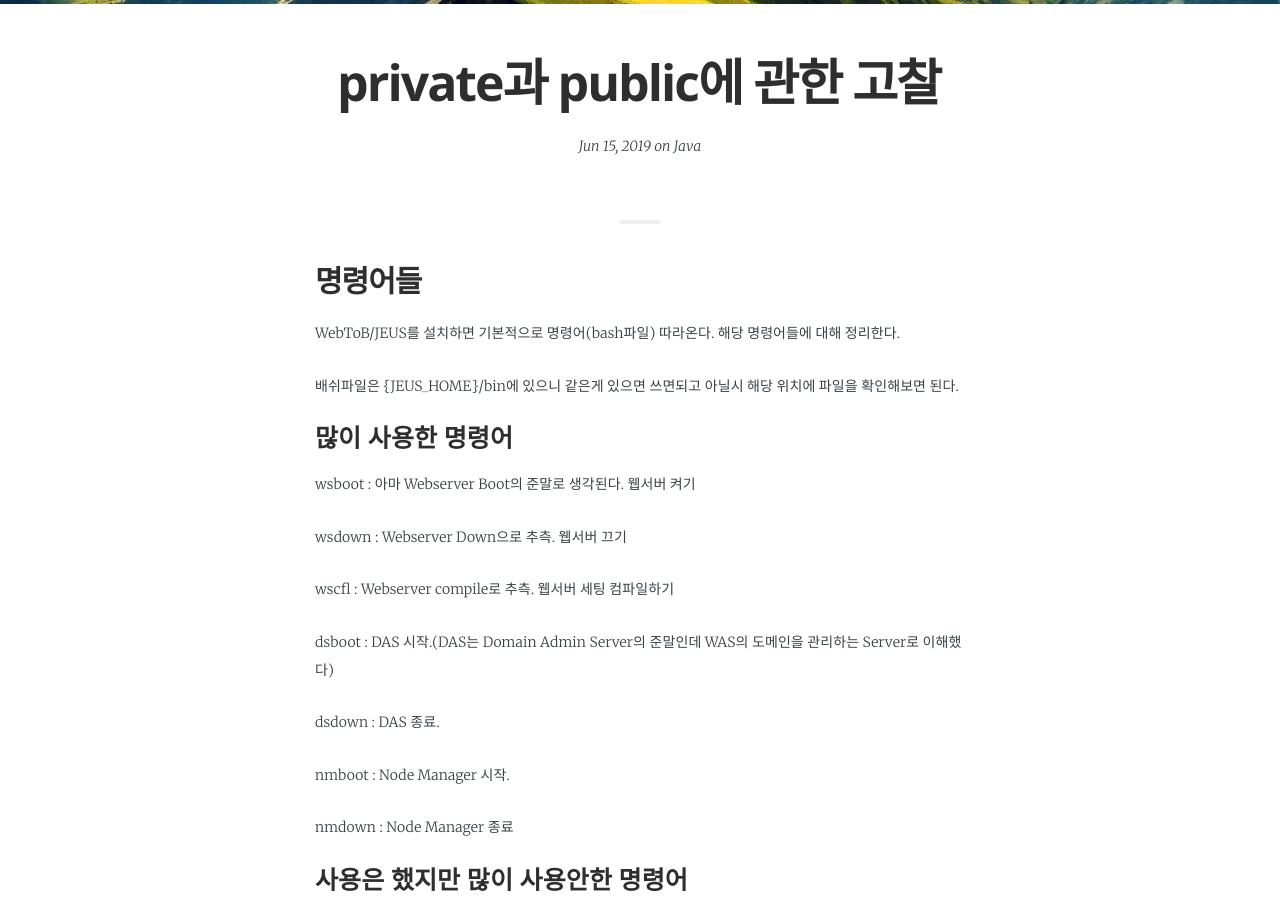
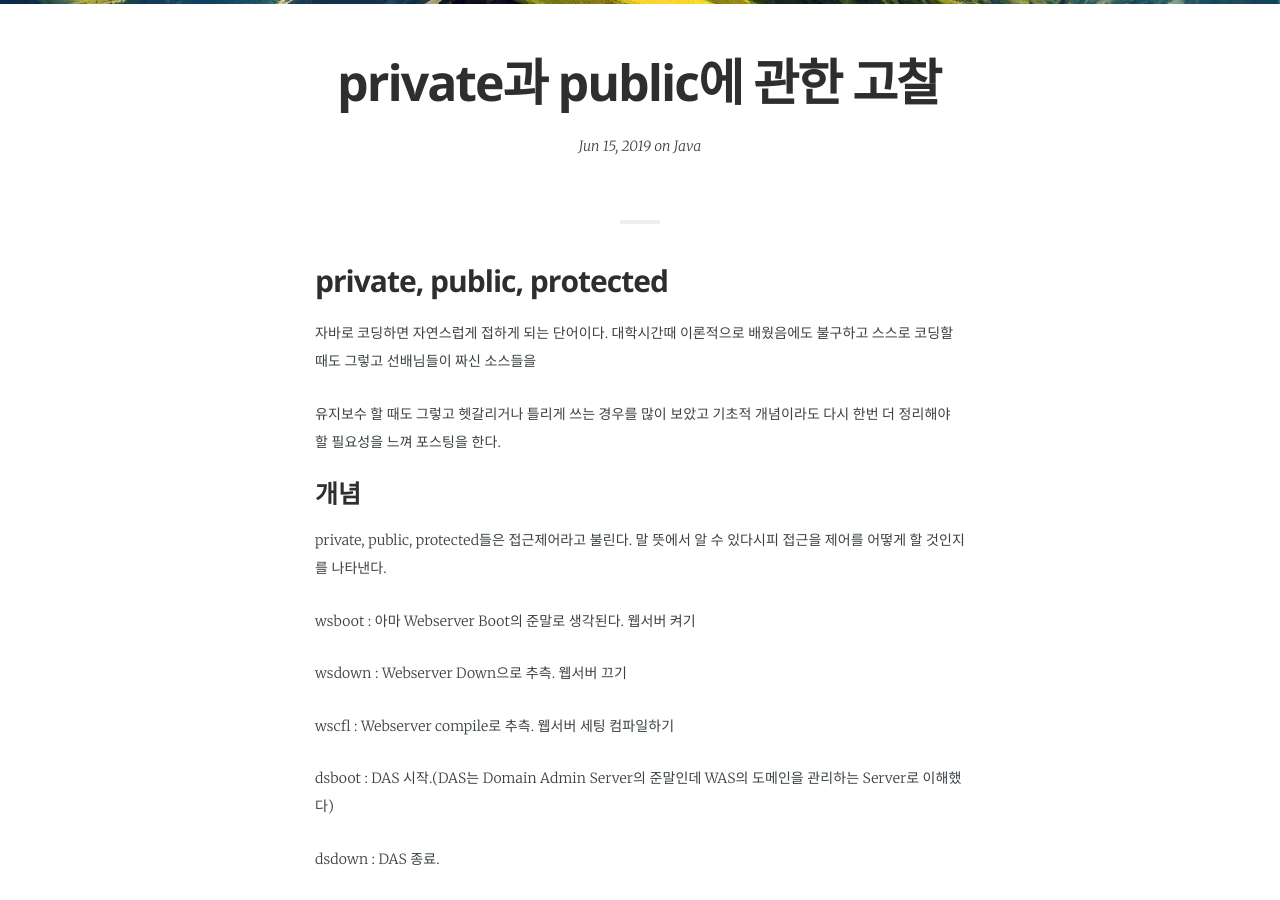
Before and after one commit to jwillmer/jekyllDecent, a Jekyll site: the page built from _posts/2019-06-15-Java.md, in a window 1280 px wide and 900 px high, scrolled down 284 px. Built offline with Jekyll 4.4.1, drawn with Linux system fonts in a browser that asks for light colours; some web fonts are replaced.

Commit message:
Update 2019-06-15-Java.md

```diff
--- a/_posts/2019-06-15-Java.md
+++ b/_posts/2019-06-15-Java.md
@@ -12,13 +12,19 @@ language:          KO
 comments:          true
 ---
 
-## 명령어들
+## private, public, protected
 
-WebToB/JEUS를 설치하면 기본적으로 명령어(bash파일) 따라온다. 해당 명령어들에 대해 정리한다.
+자바로 코딩하면 자연스럽게 접하게 되는 단어이다. 대학시간때 이론적으로 배웠음에도 불구하고 스스로 코딩할때도 그렇고 선배님들이 짜신 소스들을
 
-배쉬파일은 {JEUS_HOME}/bin에 있으니 같은게 있으면 쓰면되고 아닐시 해당 위치에 파일을 확인해보면 된다.
+유지보수 할 때도 그렇고 헷갈리거나 틀리게 쓰는 경우를 많이 보았고 기초적 개념이라도 다시 한번 더 정리해야 할 필요성을 느껴 포스팅을 한다.
 
-### 많이 사용한 명령어
+
+### 개념
+
+private, public, protected들은 접근제어라고 불린다. 말 뜻에서 알 수 있다시피 접근을 제어를 어떻게 할 것인지를 나타낸다.
+
+
+
 
 wsboot : 아마 Webserver Boot의 준말로 생각된다. 웹서버 켜기
 
```
